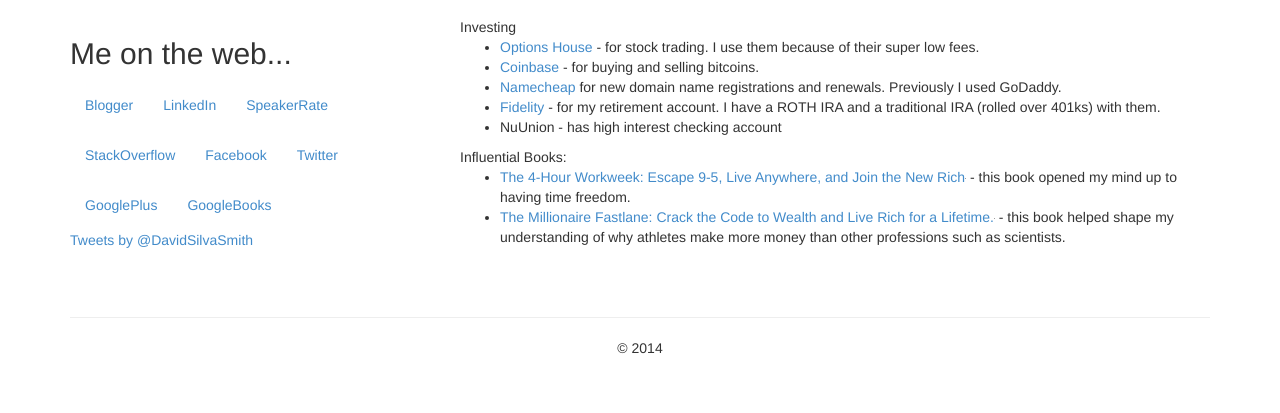
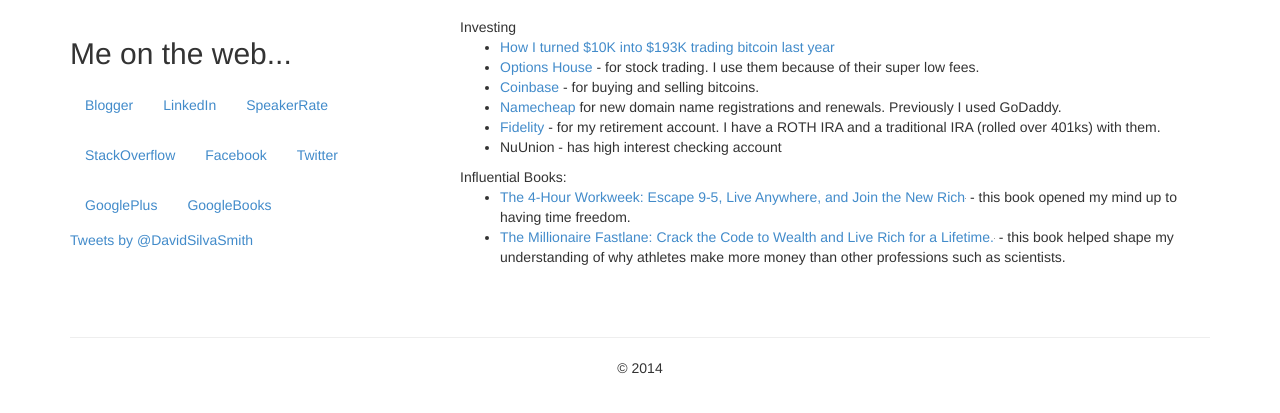
Before and after one commit to davidsilvasmith/davidsilvasmith.github.io, a Jekyll site: the page built from tools-i-use.html, in a window 1280 px wide, cut to the strip 165-578 px from the top of the page. Built offline with Jekyll 4.4.1, drawn with Linux system fonts in a browser that asks for light colours; nearby versions of some CDN libraries; comment, search, counter and statistics services are not loaded; grey boxes are pictures that could not be loaded.

Commit message:
Update tools-i-use.html
added PFB ebook link.

```diff
--- a/tools-i-use.html
+++ b/tools-i-use.html
@@ -7,6 +7,7 @@
    Investing
    <div>
       <ul>
+         <li><a href="http://bit.ly/bitcoin-trading-ebook" target="_blank">How I turned $10K into $193K trading bitcoin last year</a></li>
          <li><a href="http://oh.tellapal.com/a/clk/22Dppg" target="_blank">Options House</a> - for stock trading. I use them because of their super low fees.</li>
          <li><a href="https://coinbase.com/?r=51939be28ebf783a71000021&utm_campaign=user-referral&src=referral-link" target="_blank">Coinbase </a> - for buying and selling bitcoins.</li>
          <li><a href="http://www.namecheap.com/?aff=66553">Namecheap </a> for new domain name registrations and renewals. Previously I used GoDaddy.</li>
```
